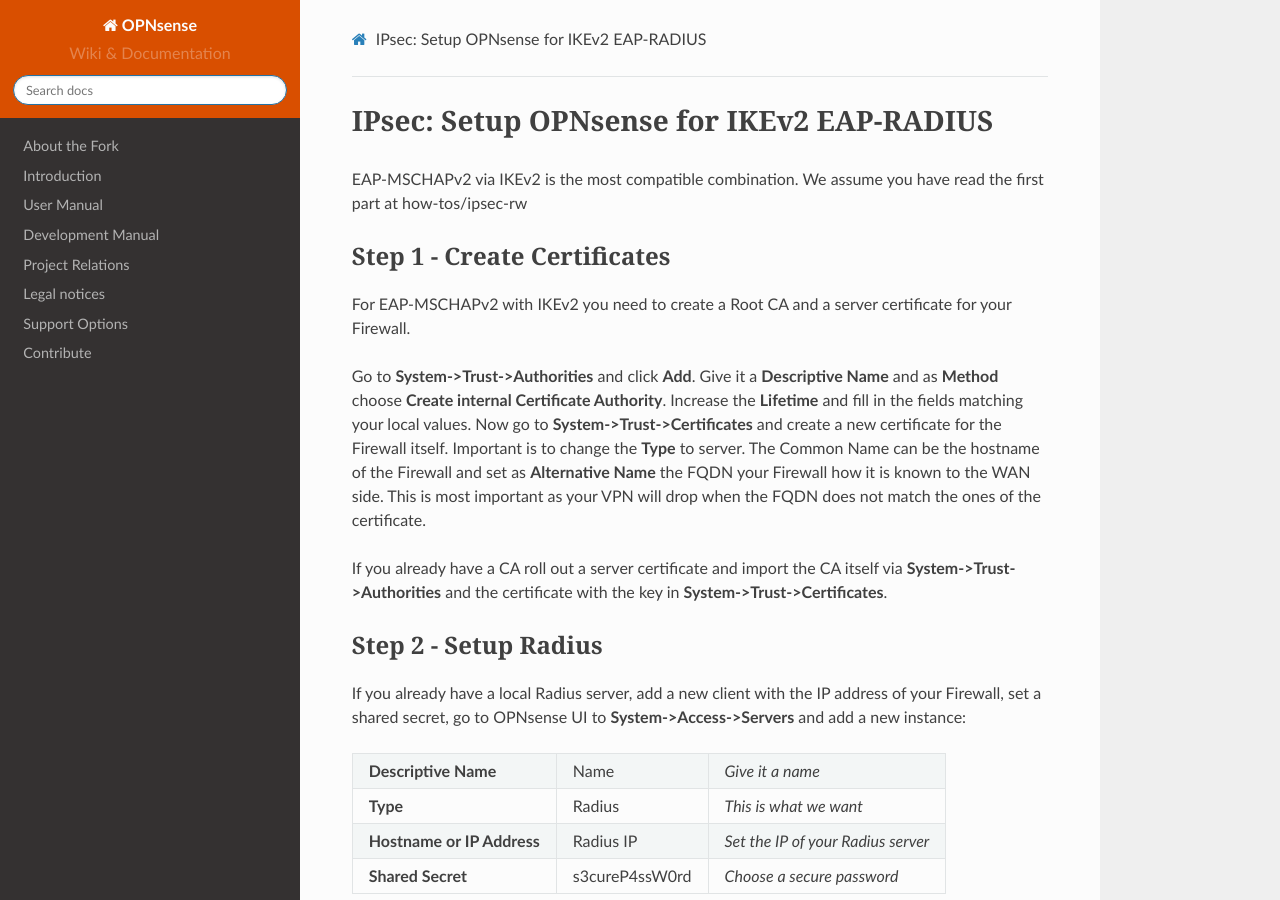
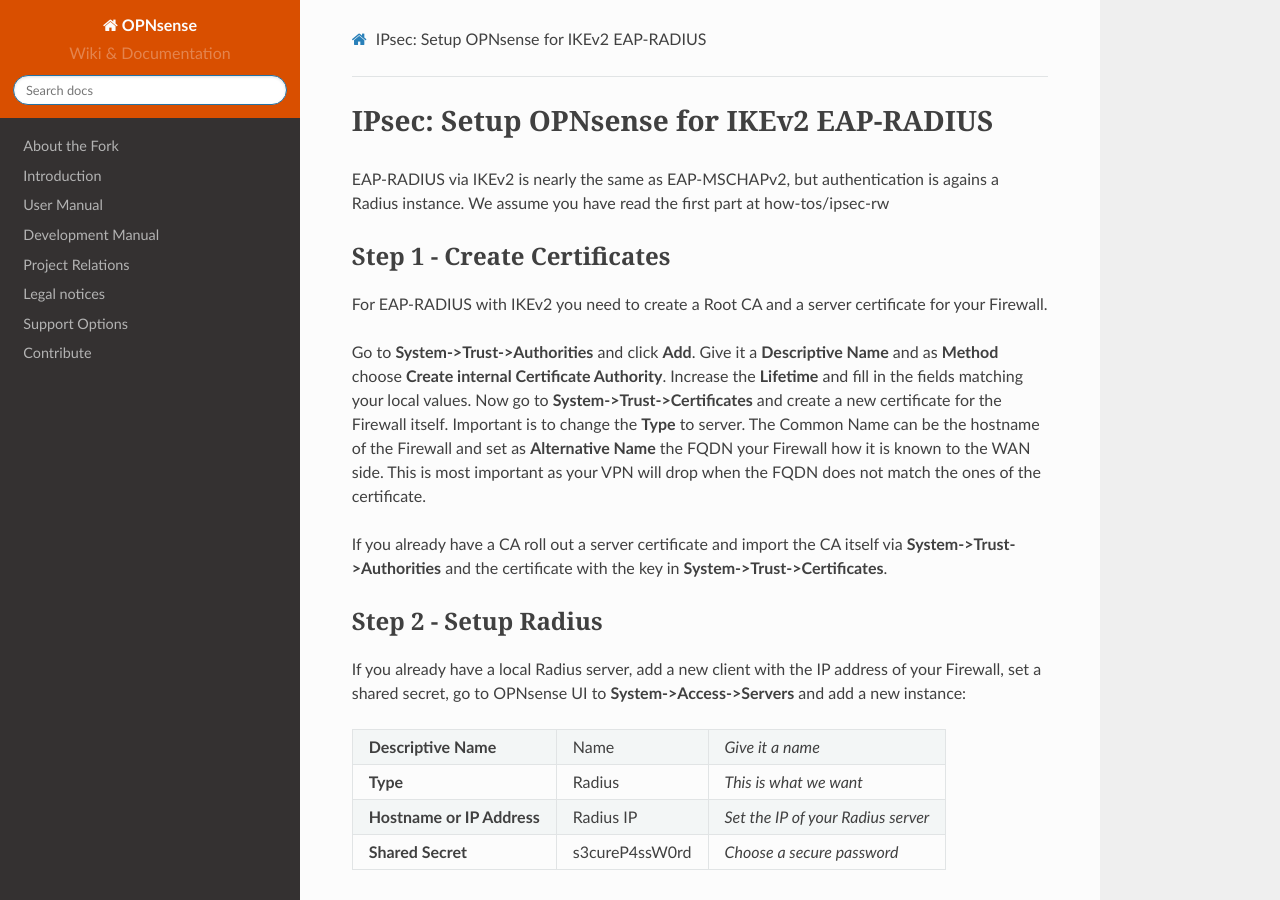
Before and after one commit to opnsense/docs, a Sphinx documentation site: the page built from source/manual/how-tos/ipsec-rw-srv-eapradius.rst, in a window 1280 px wide and 900 px high. Built offline with Sphinx 7.4.7 and the Read the Docs theme 2.0.0, drawn with Linux system fonts in a browser that asks for light colours; nearby versions of some CDN libraries; some web fonts are replaced; library files that are not in the unit come from our copies.

Commit message:
Update ipsec-rw-srv-eapradius.rst

```diff
--- a/source/manual/how-tos/ipsec-rw-srv-eapradius.rst
+++ b/source/manual/how-tos/ipsec-rw-srv-eapradius.rst
@@ -2,7 +2,7 @@
 IPsec: Setup OPNsense for IKEv2 EAP-RADIUS
 ==========================================
 
-EAP-MSCHAPv2 via IKEv2 is the most compatible combination.
+EAP-RADIUS via IKEv2 is nearly the same as EAP-MSCHAPv2, but authentication is agains a Radius instance.
 We assume you have read the first part at
 :doc:`how-tos/ipsec-rw`
 
@@ -10,7 +10,7 @@
 Step 1 - Create Certificates
 ----------------------------
 
-For EAP-MSCHAPv2 with IKEv2 you need to create a Root CA and a server certificate
+For EAP-RADIUS with IKEv2 you need to create a Root CA and a server certificate
 for your Firewall.
 
 Go to **System->Trust->Authorities** and click **Add**. Give it a **Descriptive Name** and as **Method**
```
